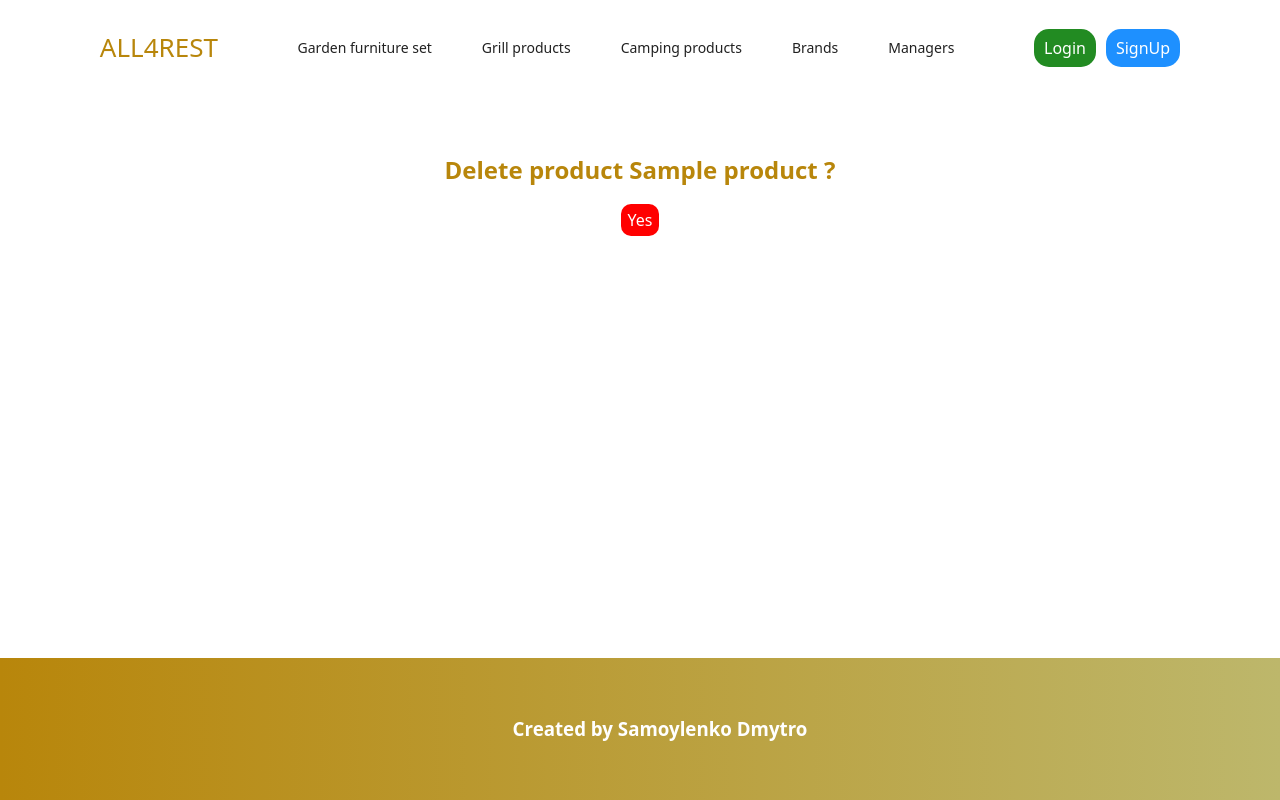
After one commit to dmytrik/all_for_rest, a Django app: template templates/product/product_confirm_delete.html in a window 1280 px wide. The commit adds this page. Run offline with Django 5.2, Linux system fonts and the light colour scheme; the template is opened without the code that fills it: most values are stand-ins (such as "Sample title", 1, 10 or a date in 2020); some libraries are stand-ins or nearby versions.

Commit message:
add delete product

```diff
--- a/product/urls.py
+++ b/product/urls.py
@@ -11,6 +11,7 @@ from product.views import (
     BrandDeleteView,
     ProductDetailView,
     ProductUpdateView,
+    ProductDeleteView,
     ProductCreateView
 )
 from product.views_json_response import (
@@ -63,6 +64,11 @@ urlpatterns = [
         name="product-update"
     ),
     path(
+        "products/<int:pk>/delete/",
+        ProductDeleteView.as_view(),
+        name="product-delete"
+    ),
+    path(
         "products/create/",
         ProductCreateView.as_view(),
         name="product-create"
--- a/product/views.py
+++ b/product/views.py
@@ -84,6 +84,11 @@ class ProductUpdateView(LoginRequiredMixin, generic.UpdateView):
     success_url = reverse_lazy("product:index")
 
 
+class ProductDeleteView(LoginRequiredMixin, generic.DeleteView):
+    model = Product
+    success_url = reverse_lazy("product:index")
+
+
 class BrandListView(LoginRequiredMixin, generic.ListView):
     model = Brand
 
--- /dev/null
+++ b/templates/product/product_confirm_delete.html
@@ -0,0 +1,18 @@
+{% extends "base.html" %}
+
+{% block title %}
+    <title>ALL4REST | {{ product.name }}</title>
+{% endblock %}
+
+{% block content %}
+  <section class="section">
+    <div class="wrapper">
+      <h1 class="section-title">Delete product {{ product.name }} ?</h1>
+      <form action="" method="post">
+        {% csrf_token %}
+
+        <input type="submit" value="Yes" class="submit" style="background-color:red; margin: 20px auto; display: block">
+      </form>
+    </div>
+  </section>
+{% endblock %}
--- a/templates/product/product_detail.html
+++ b/templates/product/product_detail.html
@@ -6,7 +6,7 @@
 {% endblock %}
 
 {% block content %}
-  <div class="section">
+  <section class="section">
     <div class="wrapper">
       <div class="detail-image-container">
         <img src="{{ product.photo.url }}" alt="picture" class="product-img-detail">
@@ -20,7 +20,7 @@
         {% if condition %}
           <a href="{% url "product:product-update" product.id %}" class="update-btn nav-btn">Update</a>
           {% if user.is_staff %}
-          <a href="" class="delete-btn nav-btn">Delete</a>
+          <a href="{% url "product:product-delete" product.id %}" class="delete-btn nav-btn">Delete</a>
           {% endif %}
         {% endif %}
       </div>
@@ -40,5 +40,5 @@
       {% endfor %}
       </ul>
     </div>
-  </div>
+  </section>
 {% endblock %}
--- a/templates/product/product_form.html
+++ b/templates/product/product_form.html
@@ -9,7 +9,7 @@
   <section class="section">
     <div class="wrapper">
         <h1 class="form-title">{{ object|yesno:"Update,Create" }} product</h1>
-        <form action="" method="post" novalidate class="form product-form">
+        <form action="" method="post" novalidate class="form product-form" enctype="multipart/form-data">
           {% csrf_token %}
           {{ form.non_field_errors }}
           {{ form.errors }}
```
Also changed, not shown: static/js/product-list.js (+5 -5 lines), db.sqlite3.
